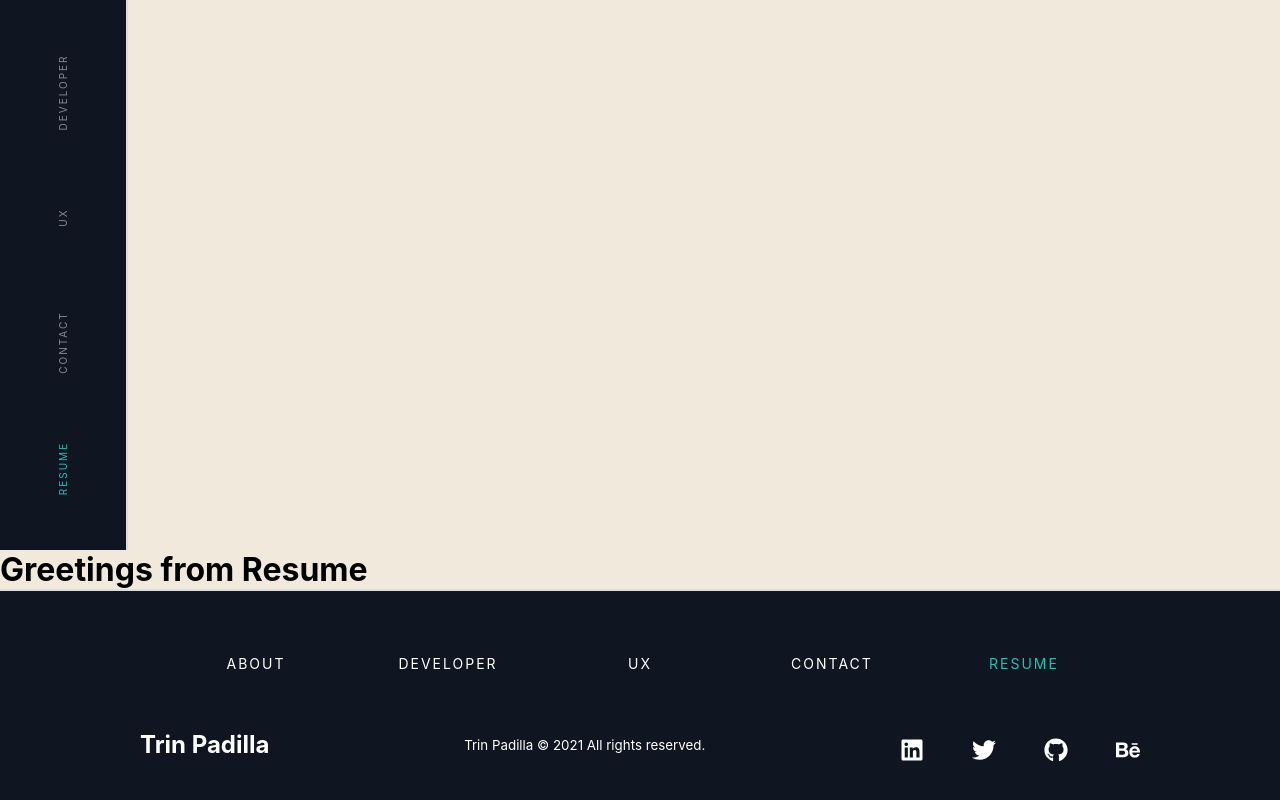
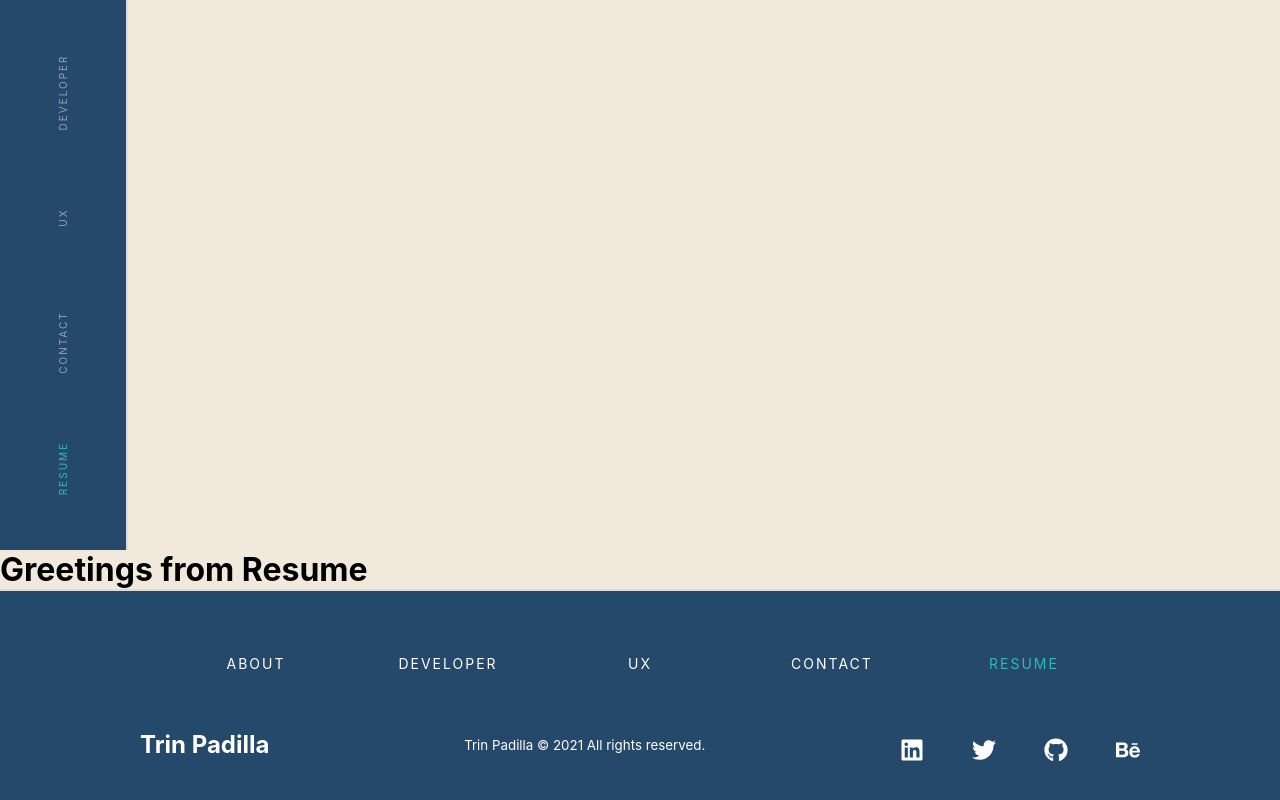
Before and after one commit to tpadilla10117/v2.0-tpadilla.com, a React (Create React App) app: page /resume in a window 1280 px wide. Shown: the part 250-1050 px from the top of the page. Built offline with nearby package versions, Linux system fonts and the light colour scheme.

Commit message:
deciding on colors and typography

```diff
--- a/src/components/layout/emailform/EmailForm.scss
+++ b/src/components/layout/emailform/EmailForm.scss
@@ -22,7 +22,7 @@
         width: 100%;
         height: 100%;
         z-index: 1;
-        background: linear-gradient(to top, #f0e9dc 55%, transparent);/* #2DBCB4 */
+        background: linear-gradient(to top, #f0e9dc 75%, transparent);
 
     }
 
@@ -57,12 +57,10 @@
             justify-content: space-evenly;
 
             input {
-                /* width: 100%; */
-                /* height: 50px; */
                 width: 260px;
                 height: 40px;
                 outline: none;
-                border-radius: 2px;
+                border-radius: 5px; //friendly, serious
                 margin: 5px 0;
                 padding: 0 10px;
                 /* background: #333333; */
@@ -83,7 +81,7 @@
                 width: 260px;
                 height: 40px;
                 outline: none;
-                border-radius: 2px;
+                border-radius: 5px;
                 margin: 10px 0px;
                 font-size: 14px;
                 /* background: #333333; */
@@ -114,15 +112,24 @@
                 border: none;
                 outline: none;
                 /* border-radius: 2px; */
-                border-radius: 25px;
-                background: #2DBCB4;
+                border-radius: 20px;
+                background: #60D2B6;
                 color: #fff;
+                box-shadow: 0px 8px 15px rgba(0, 0, 0, 0.1);
+                transition: all 0.3s ease 0s;
                 font-size: 16px;
                 font-weight: bolder;
                 font-family: "Poppins", sans-serif;
                 margin-top: 15px;
                 /* align-items: center;
                 justify-content: center; */
+
+                &:hover {
+                    background-color: #36BF9D; //Mountain Meadow
+                    box-shadow: 0px 15px 20px rgba(46, 229, 157, 0.4);
+                    color: #fff;
+                    transform: translateY(-7px);
+                  }
             }
         }
 
--- a/src/components/layout/footer/Footer.scss
+++ b/src/components/layout/footer/Footer.scss
@@ -1,6 +1,6 @@
 /* STYLES FOR Footer.jsx: */
     #footer-container {
-        background-color: #101522;
+        background-color: #24496A;
         border-top: 2px solid #ddd;
         /* max-width: 100%; */
         max-height: 100%;
--- a/src/components/layout/navbar/Navbar.scss
+++ b/src/components/layout/navbar/Navbar.scss
@@ -1,5 +1,5 @@
 /* Color Variables: */
-  $main-bg-color: #101522;
+  $main-bg-color: #24496A;
 
   .navbar {
     display: flex;
--- a/src/components/layout/sidebar/Sidebar.scss
+++ b/src/components/layout/sidebar/Sidebar.scss
@@ -1,4 +1,4 @@
-$main-bg-color: #101522;
+$main-bg-color: #24496A;
 
 .sidebar-container {
     position: fixed;
--- a/src/index.css
+++ b/src/index.css
@@ -28,4 +28,5 @@ code {
   --neutral-color: #12130F; /* Smoky Black */
   --misc-color: #BF4E30; /* Vermillion */
   --txt-color: #2c426a;
+  /* #386FA4 */
   }
```
Also changed, not shown: 1 other file (tests, documents, lock files or other folders).
